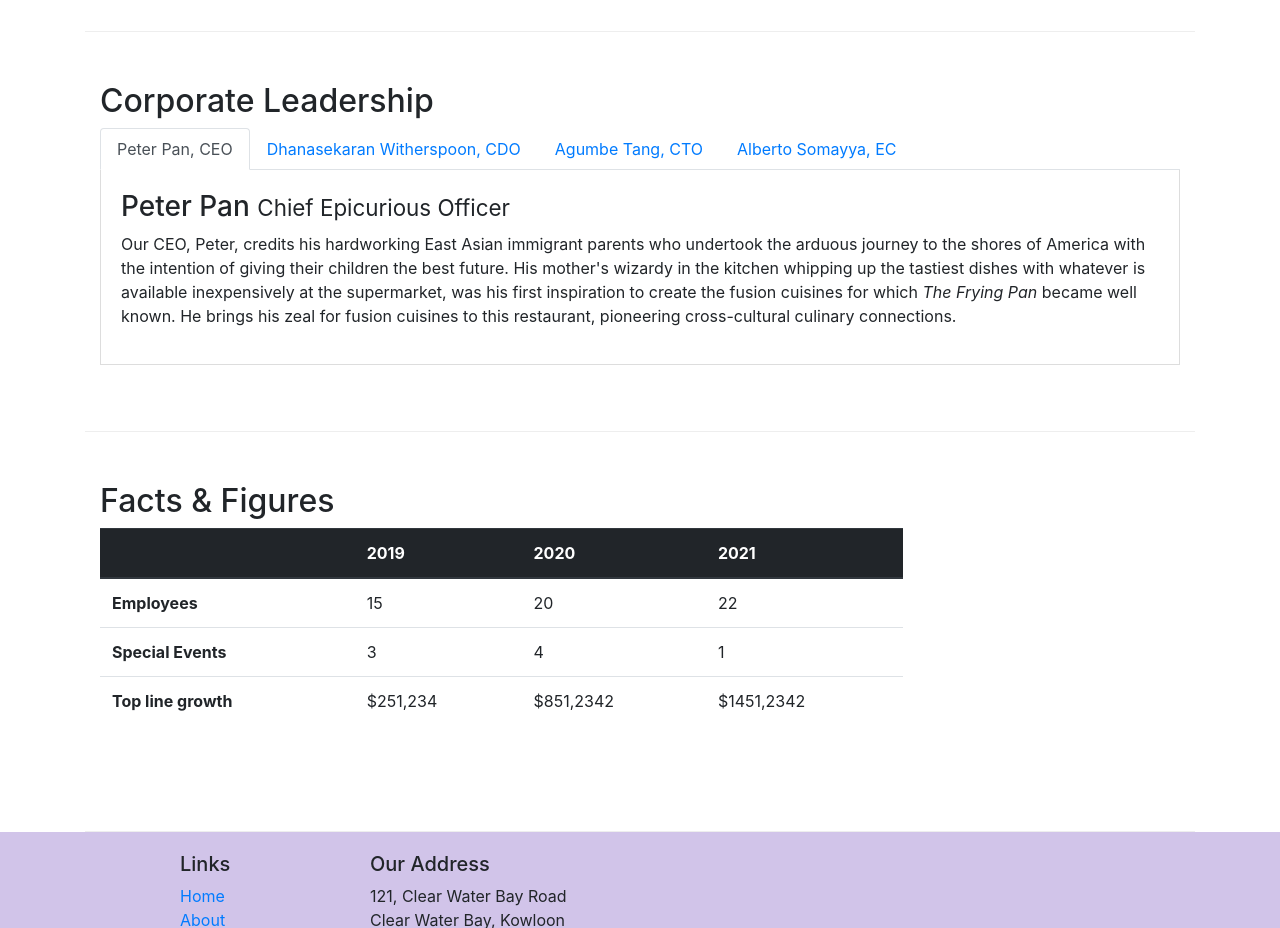
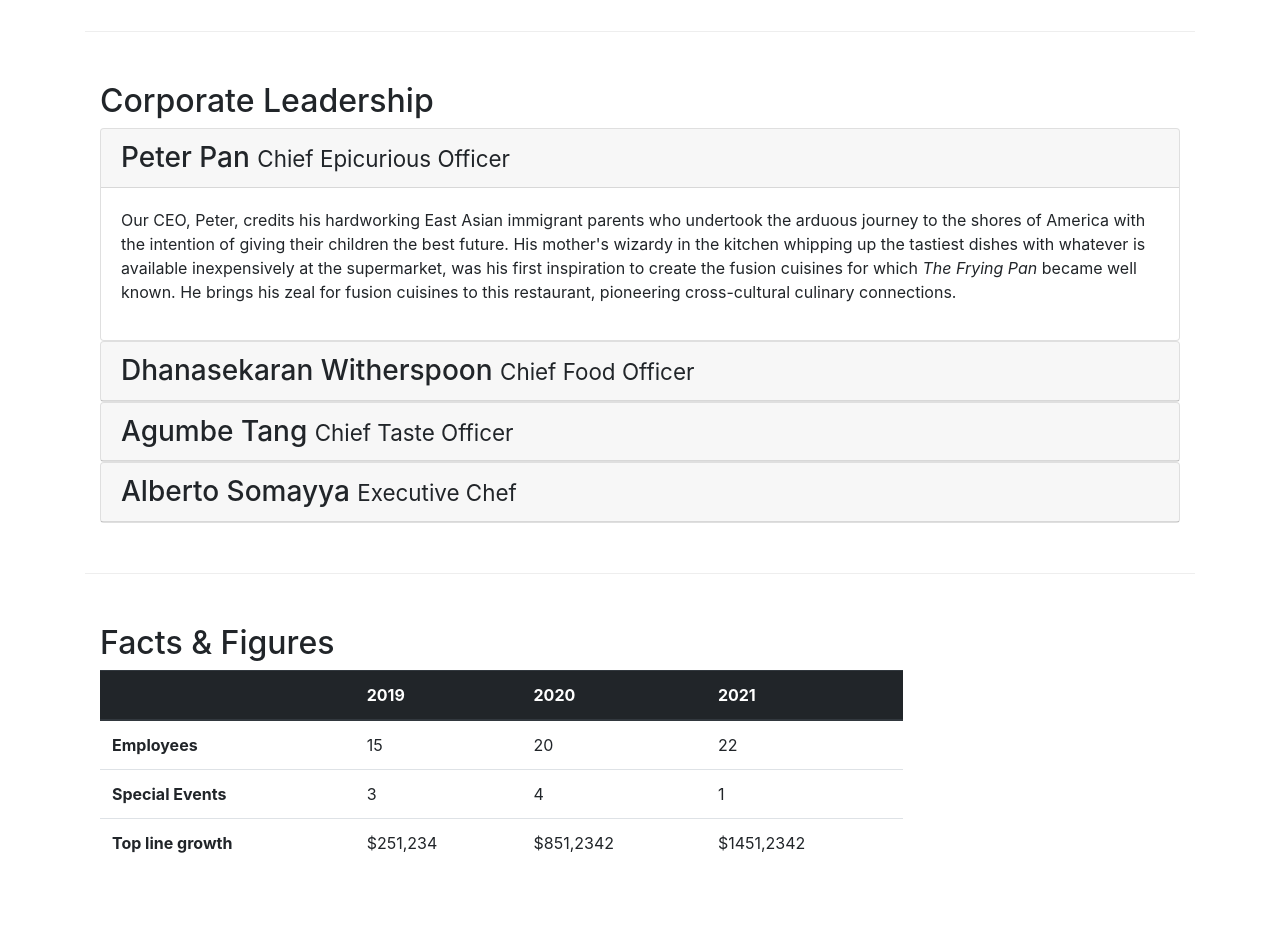
Before and after one commit to abnave/frontend_course_bootstrap, a website: page aboutus.html in a window 1280 px wide. Shown: the part 940-1868 px from the top of the page. Drawn offline with nearby package versions, Linux system fonts and the light colour scheme.

Commit message:
Hide and Seek

```diff
--- a/aboutus.html
+++ b/aboutus.html
@@ -128,74 +128,111 @@
         <div class="row row-content">
             <div class="col-12">
                 <h2>Corporate Leadership</h2>
-                <ul class="nav nav-tabs">
-                    <li class="nav-item">
-                        <a class="nav-link active" href="#peter" role="tab" data-toggle="tab">Peter Pan, CEO</a>
-                    </li>
-                    <li class="nav-item">
-                        <a class="nav-link" href="#dhanno" role="tab" data-toggle="tab">Dhanasekaran
-                            Witherspoon,
-                            CDO</a>
-                    </li>
-                    <li class="nav-item">
-                        <a class="nav-link" href="#agumbe" role="tab" data-toggle="tab">Agumbe Tang, CTO</a>
-                    </li>
-                    <li class="nav-item">
-                        <a class="nav-link" href="#alberto" role="tab" data-toggle="tab">Alberto Somayya, EC</a>
-                    </li>
-                </ul>
-                <div class="tab-content">
-                    <div role="tabpanel" class="tab-pane fade show active" id="peter">
-                        <h3>Peter Pan <small>Chief Epicurious Officer</small></h3>
-                        <p class="d-none d-sm-block">Our CEO, Peter, credits his hardworking East Asian immigrant
+                <div id="accordion">
+                    <div class="card">
+                        <div class="card-header" role="tab" id="peterhead">
+                            <h3 class="mb-0">
+                                <a data-toggle="collapse" data-target="#peter">Peter Pan <small>Chief Epicurious
+                                        Officer</small>
+                                </a>
+                            </h3>
+                        </div>
+                        <div role="tabpanel" class="collpase show" id="peter" data-parent="#accordion">
+                            <div class="card-body">
+                                <p class="d-none d-sm-block">Our CEO, Peter, credits his hardworking East Asian
+                                    immigrant
                                     parents
                                     who
                                     undertook the arduous
-                            journey to the shores of America with the intention of giving their children the best
+                                    journey to the shores of America with the intention of giving their children the
+                                    best
                                     future.
                                     His
-                            mother's wizardy in the kitchen whipping up the tastiest dishes with whatever is available
-                            inexpensively at the supermarket, was his first inspiration to create the fusion cuisines
+                                    mother's wizardy in the kitchen whipping up the tastiest dishes with whatever is
+                                    available
+                                    inexpensively at the supermarket, was his first inspiration to create the fusion
+                                    cuisines
                                     for
                                     which
-                            <em>The Frying Pan</em> became well known. He brings his zeal for fusion cuisines to this
+                                    <em>The Frying Pan</em> became well known. He brings his zeal for fusion cuisines to
+                                    this
                                     restaurant, pioneering cross-cultural culinary connections.
                                 </p>
                             </div>
-                    <div role="tabpanel" class="tab-pane fade" id="dhanno">
+                        </div>
+                    </div>
+                    <div class="card">
+                        <div class="card-header" role="tab" id="dhannohead">
+                            <h3 class="mb-0">
+                                <a data-toggle="collapse" data-target="#dhanno">Dhanasekaran Witherspoon <small>Chief
+                                        Food Officer</small>
+                                </a>
+                            </h3>
+                        </div>
 
-                        <h3>Dhanasekaran Witherspoon <small>Chief Food Officer</small></h3>
+                        <div role="tabpanel" class="collapse" id="dhanno" data-parent="#accordion">
+                            <div class="card-body">
                                 <p class="d-none d-sm-block">Our CFO, Danny, as he is affectionately referred to by his
                                     colleagues,
                                     comes from a long established
                                     family tradition in farming and produce. His experiences growing up on a farm in the
                                     Australian
-                            outback gave him great appreciation for varieties of food sources. As he puts it in his own
+                                    outback gave him great appreciation for varieties of food sources. As he puts it in
+                                    his
+                                    own
                                     words,
                                     <em>Everything that runs, wins, and everything that stays, pays!</em>
                                 </p>
                             </div>
-                    <div role="tabpanel" class="tab-pane fade" id="agumbe">
-                        <h3>Agumbe Tang <small>Chief Taste Officer</small></h3>
-                        <p class="d-none d-sm-block">Blessed with the most discerning gustatory sense, Agumbe, our CTO,
+                        </div>
+                    </div>
+                    <div class="card">
+                        <div class="card-header" role="tab" id="agumbehead">
+                            <h3 class="mb-0">
+                                <a data-toggle="collapse" data-target="#agumbe">Agumbe Tang <small>Chief Taste
+                                        Officer</small>
+                                </a>
+                            </h3>
+                        </div>
+                        <div role="tabpanel" class="collapse" id="agumbe" data-parent="#accordion">
+                            <div class="card-body">
+                                <p class="d-none d-sm-block">Blessed with the most discerning gustatory sense, Agumbe,
+                                    our CTO,
                                     personally ensures that every dish
-                            that we serve meets his exacting tastes. Our chefs dread the tongue lashing that ensues if
+                                    that we serve meets his exacting tastes. Our chefs dread the tongue lashing that
+                                    ensues if
                                     their
-                            dish does not meet his exacting standards. He lives by his motto, <em>You click only if you
+                                    dish does not meet his exacting standards. He lives by his motto, <em>You click only
+                                        if you
                                         survive
                                         my lick.</em></p>
                             </div>
-                    <div role="tabpanel" class="tab-pane fade" id="alberto">
+                        </div>
+                    </div>
 
-                        <h3>Alberto Somayya <small>Executive Chef</small></h3>
-                        <p class="d-none d-sm-block">Award winning three-star Michelin chef with wide International
+                    <div class="card">
+                        <div class="card-header" role="tab" id="albertohead">
+                            <h3 class="mb-0">
+                                <a data-toggle="collapse" data-target="#alberto">Alberto Somayya <small>Executive
+                                        Chef</small>
+                                </a>
+                            </h3>
+                        </div>
+                        <div role="tabpanel" class="collapse" id="alberto" data-parent="#accordion">
+                            <div class="card-body">
+                                <p class="d-none d-sm-block">Award winning three-star Michelin chef with wide
+                                    International
                                     experience
                                     having worked closely with
-                            whos-who in the culinary world, he specializes in creating mouthwatering Indo-Italian fusion
-                            experiences. He says, <em>Put together the cuisines from the two craziest cultures, and you
+                                    whos-who in the culinary world, he specializes in creating mouthwatering
+                                    Indo-Italian fusion
+                                    experiences. He says, <em>Put together the cuisines from the two craziest cultures,
+                                        and you
                                         get
                                         a
                                         winning hit! Amma Mia!</em></p>
+                            </div>
+                        </div>
                     </div>
                 </div>
             </div>
```
Also changed, not shown: contactus.html (+3 -3 lines). Lines whose indentation alone changed are shown as unchanged.
